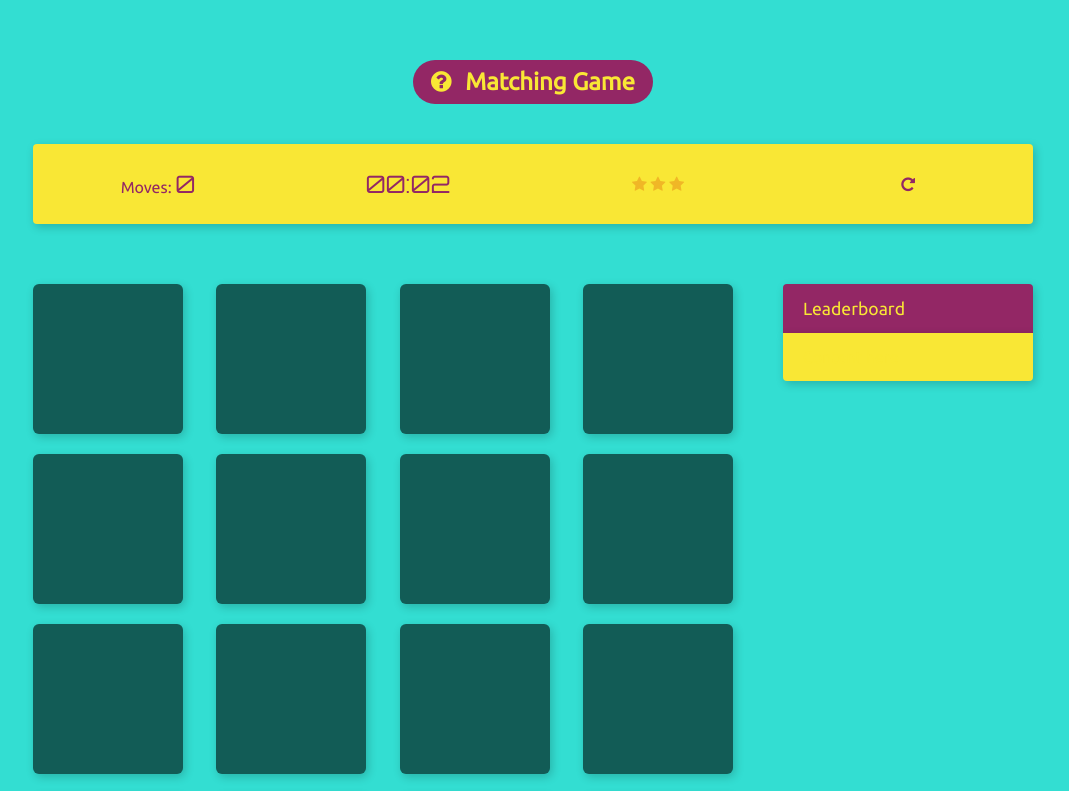
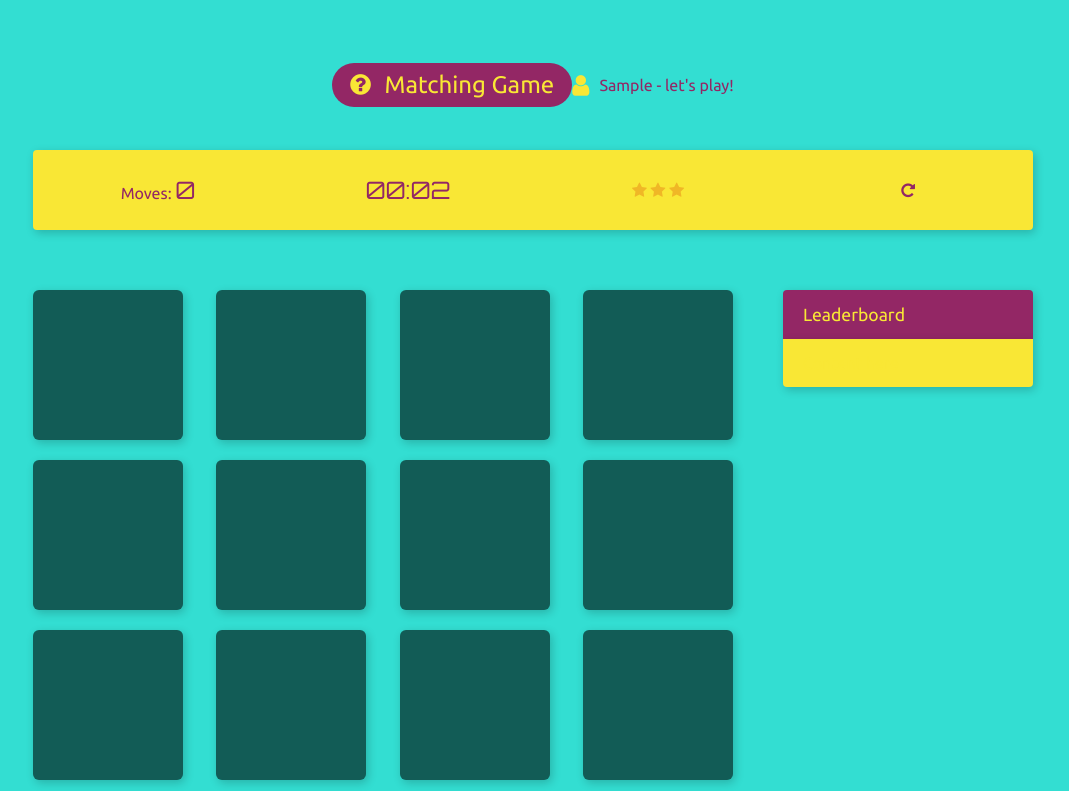
Before and after one commit to daniel-tully/udacity-project-2-memory-game, a plain HTML site: page index.html in a window 1280 px wide. Both pictures are taken after typing "Sample" into the empty fields and a click on the button "Begin Game". Shown: the top 791 px of the page, without its empty margins (107-1176 px from the left). Drawn offline with Linux system fonts and the light colour scheme.

Commit message:
Name now shoing in game from player details modal

```diff
--- a/css/style.css
+++ b/css/style.css
@@ -85,14 +85,19 @@ body {
 .header h1 {
     display: inline;
     text-align: center;
-    margin: 0;
-    color: #f9e735;
 }
 
 .main-title i {
     display: inline;
     font-size: 1.5em;
     margin-right: 10px;
+    color: #f9e735;
+}
+
+.game-title {
+    display: inline;
+    font-size: 1.5em;
+    text-align: center;
     color: #f9e735;
 }
 
--- a/index.html
+++ b/index.html
@@ -17,7 +17,7 @@
             <div class="main-title flex justify-center align">
                 <div class="main-title-inner align">
                     <i class="fa fa-question-circle"></i>
-                    <h1>Matching Game</h1>
+                    <div class="game-title">Matching Game</div>
                 </div>
             </div>
             <h1>Enter your player name</h1>
@@ -47,7 +47,11 @@
             <div class="main-title flex justify-center align">
                 <div class="main-title-inner align">
                     <i class="fa fa-question-circle"></i>
-                    <h1>Matching Game</h1>
+                    <div class="game-title">Matching Game</div>
+                </div>
+                <div class="active-user-ctn flex align">
+                    <i class="fa fa-user"></i>
+                    <p><span class="active-user"></span> - let's play!</p>
                 </div>
             </div>
             <div class="game-info flex justify align">
--- a/js/app.js
+++ b/js/app.js
@@ -71,6 +71,10 @@ query.beginButton.addEventListener('click',  (e) => {
     // push player into players array using createPlayer class
     arr.players.push( new createPlayer(playerName));
 
+    // get player
+    let activeUser = document.querySelector('.active-user');
+
+    // close modal
     query.playerDetails.classList.replace('modal-open', 'modal-closed');
 
     shuffle(arr.cards);
@@ -84,6 +88,7 @@ query.beginButton.addEventListener('click',  (e) => {
         li.appendChild(icon);
         query.deck.appendChild(li);
     }
+    activeUser.innerText = arr.players[0].name;
     startTimer();
 });
 
```
